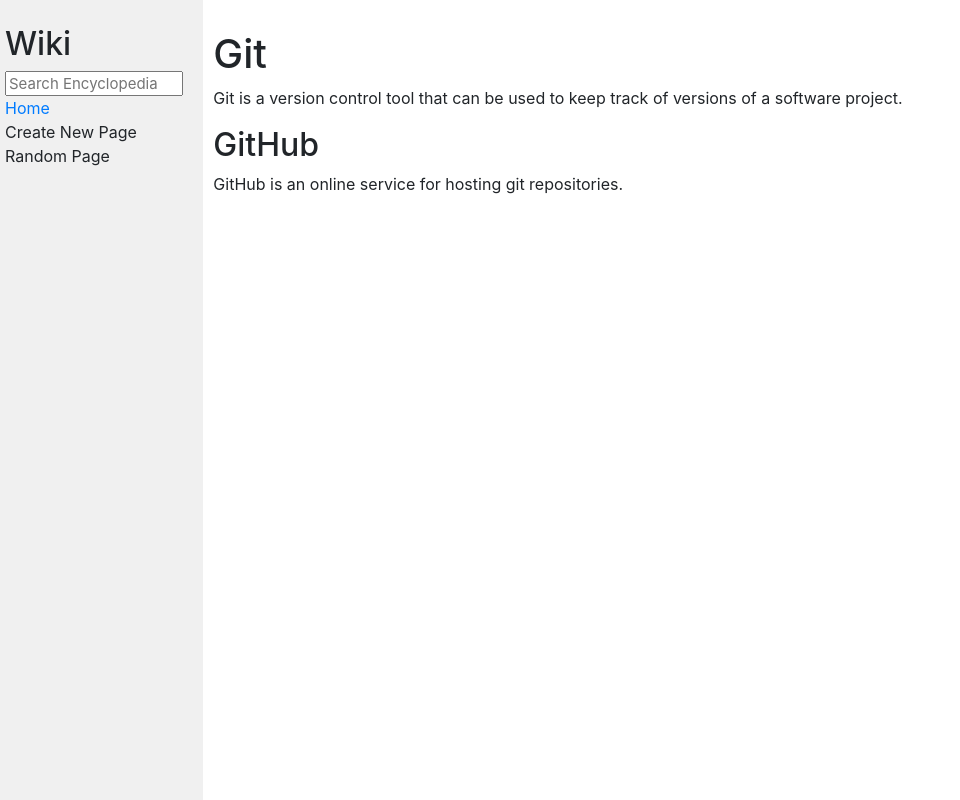
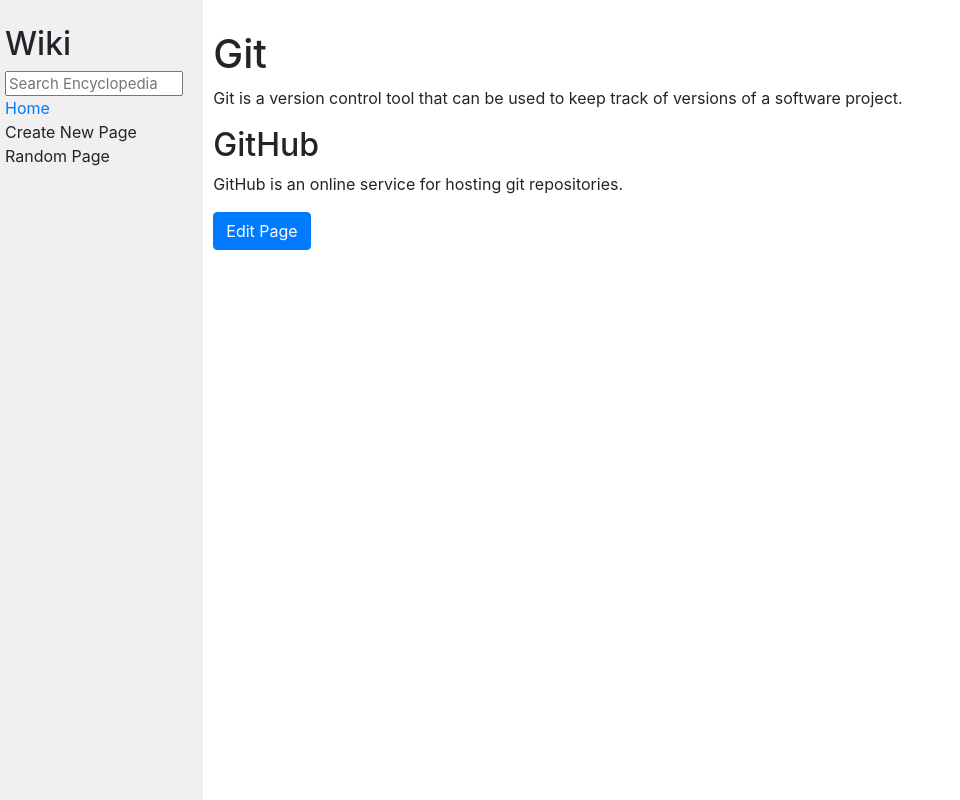
Before and after one commit to Codewithvico/wiki, a Django app: page /wiki/Git in a window 1280 px wide. Shown: the whole page, without its empty margins (0-960 px from the left). Run offline with Django 3.2, Linux system fonts and the light colour scheme; some libraries are stand-ins or nearby versions.

Commit message:
Update entry.html

```diff
--- a/wiki/encyclopedia/templates/encyclopedia/entry.html
+++ b/wiki/encyclopedia/templates/encyclopedia/entry.html
@@ -7,4 +7,6 @@
 {% block body %}
 {{content | safe}}
 
+<a class="btn btn-primary" href="{% url 'edit' title=title %}">Edit Page</a>
+
 {% endblock %}
```
